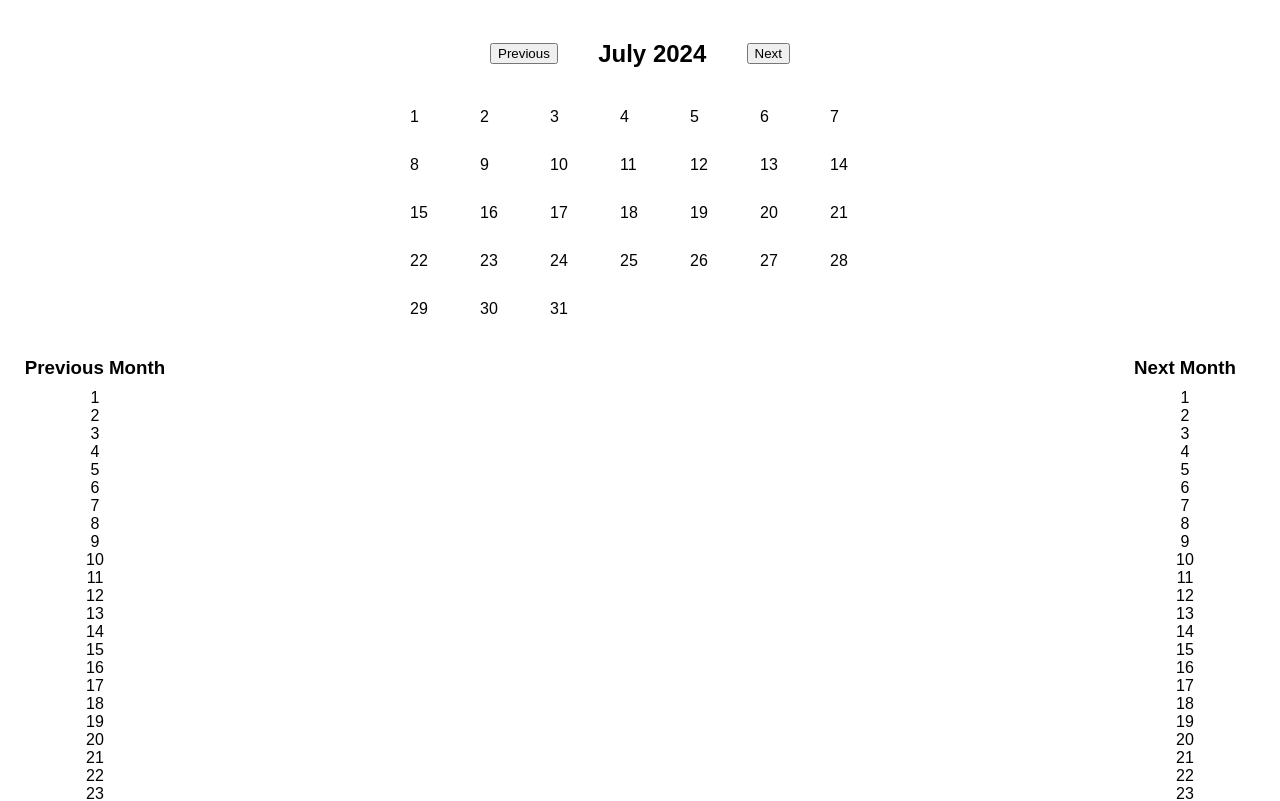
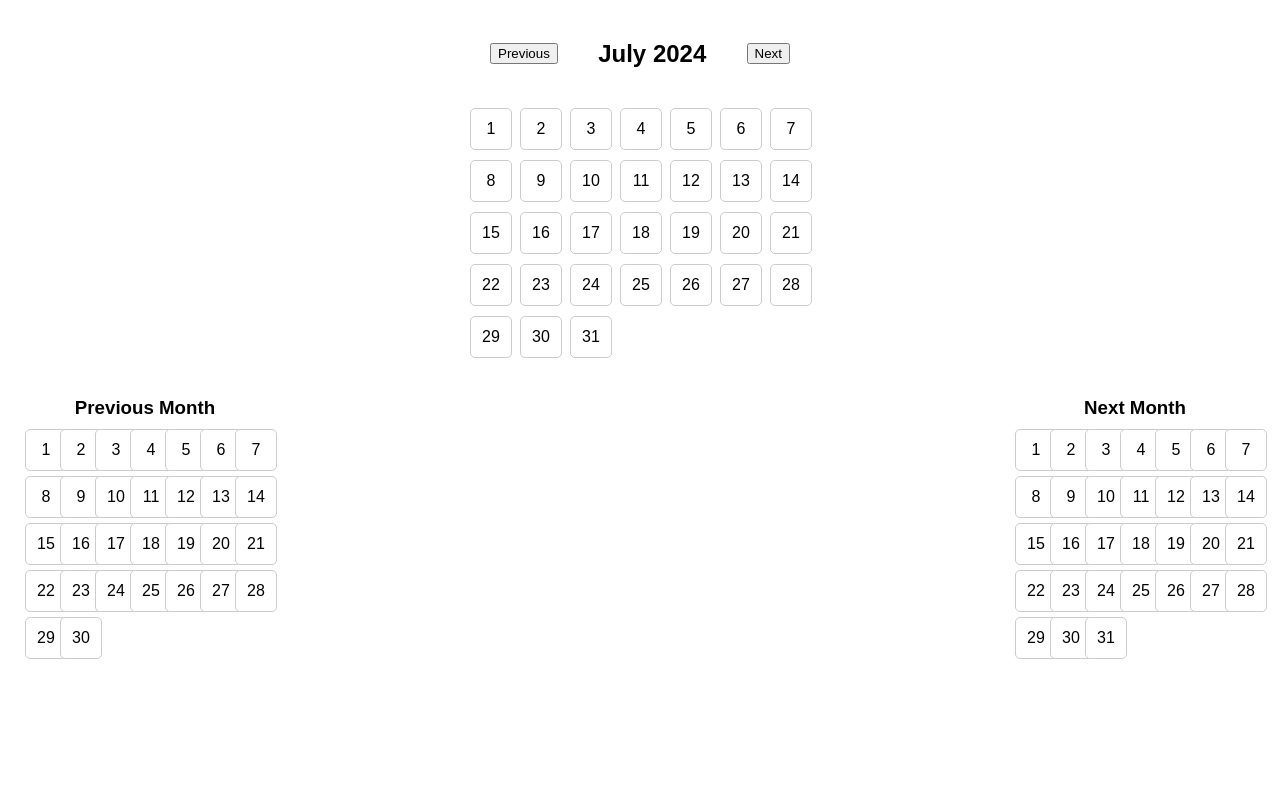
Before and after one commit to annie-uchiha/calendar-to-do-list, a React (Create React App) app in the folder calendar-to-do/: page / in a window 1280 px wide. Shown: the top 801 px of the page. Built offline with nearby package versions, Linux system fonts and the light colour scheme.

Commit message:
styling and functionalities

```diff
--- a/calendar-to-do/src/components/Calendar.js
+++ b/calendar-to-do/src/components/Calendar.js
@@ -23,14 +23,16 @@ const Calendar = () => {
   const addEvent = (date, event) => {
     setEvents((prevEvents) => ({
       ...prevEvents,
-      [date]: [...(prevEvents[date] || []), event],
+      [date]: [...(prevEvents[date] || []), { text: event, done: false }],
     }));
   };
 
   const toggleTaskDone = (date, index) => {
     setEvents((prevEvents) => {
       const newEvents = { ...prevEvents };
-      newEvents[date][index].done = !newEvents[date][index].done;
+      newEvents[date] = newEvents[date].map((event, i) =>
+        i === index ? { ...event, done: !event.done } : event
+      );
       return newEvents;
     });
   };
@@ -83,11 +85,15 @@ const Calendar = () => {
       <div className="mini-calendars">
         <div className="mini-calendar">
           <h3>Previous Month</h3>
-          {renderDays((currentMonth - 1 + 12) % 12, currentYear - (currentMonth === 0 ? 1 : 0))}
+          <div className="days-wrapper">
+            {renderDays((currentMonth - 1 + 12) % 12, currentYear - (currentMonth === 0 ? 1 : 0))}
+          </div>
         </div>
         <div className="mini-calendar">
           <h3>Next Month</h3>
-          {renderDays((currentMonth + 1) % 12, currentYear + (currentMonth === 11 ? 1 : 0))}
+          <div className="days-wrapper">
+            {renderDays((currentMonth + 1) % 12, currentYear + (currentMonth === 11 ? 1 : 0))}
+          </div>
         </div>
       </div>
 
--- a/calendar-to-do/src/components/EventPopup.js
+++ b/calendar-to-do/src/components/EventPopup.js
@@ -1,27 +1,53 @@
+// src/components/EventPopup.js
 import React, { useState } from 'react';
+import PropTypes from 'prop-types';
 import '../styles/EventPopup.scss';
 
-const EventPopup = ({ selectedDate, onClose, addEvent }) => {
-  const [event, setEvent] = useState('');
+const EventPopup = ({ date, events, onClose, onAddEvent, onToggleTask }) => {
+  const [newEvent, setNewEvent] = useState('');
 
   const handleAddEvent = () => {
-    addEvent(selectedDate, event);
-    onClose();
+    if (newEvent.trim()) {
+      onAddEvent(newEvent);
+      setNewEvent('');
+    }
   };
 
   return (
-    <div className="popup-wrapper">
-      <h2>Add Event</h2>
-      <input
-        type="text"
-        value={event}
-        onChange={(e) => setEvent(e.target.value)}
-        placeholder="Event"
-      />
-      <button onClick={handleAddEvent}>Add</button>
-      <button onClick={onClose}>Close</button>
+    <div className="event-popup">
+      <div className="popup-content">
+        <h2>Events on {date}</h2>
+        <ul>
+          {events && events.map((event, index) => (
+            <li key={index} className={event.done ? 'done' : ''}>
+              <span onClick={() => onToggleTask(index)}>{event.text}</span>
+            </li>
+          ))}
+        </ul>
+        <input
+          type="text"
+          value={newEvent}
+          onChange={(e) => setNewEvent(e.target.value)}
+          placeholder="Add a new event"
+        />
+        <button onClick={handleAddEvent}>Add Event</button>
+        <button onClick={onClose}>Close</button>
+      </div>
     </div>
   );
 };
 
+EventPopup.propTypes = {
+  date: PropTypes.string.isRequired,
+  events: PropTypes.arrayOf(
+    PropTypes.shape({
+      text: PropTypes.string,
+      done: PropTypes.bool,
+    })
+  ).isRequired,
+  onClose: PropTypes.func.isRequired,
+  onAddEvent: PropTypes.func.isRequired,
+  onToggleTask: PropTypes.func.isRequired,
+};
+
 export default EventPopup;
--- a/calendar-to-do/src/components/TaskPopup.js
+++ b/calendar-to-do/src/components/TaskPopup.js
@@ -1,4 +1,3 @@
-// src/components/TaskPopup.js
 import React, { useState } from 'react';
 import PropTypes from 'prop-types';
 import '../styles/TaskPopup.css';
--- a/calendar-to-do/src/styles/Calendar.scss
+++ b/calendar-to-do/src/styles/Calendar.scss
@@ -15,7 +15,7 @@
   .days-wrapper {
     display: grid;
     grid-template-columns: repeat(7, 40px);
-    gap: 30px;
+    gap: 10px;
     margin-bottom: 20px;
   }
 
@@ -29,15 +29,15 @@
     display: flex;
     flex-direction: column;
     align-items: center;
-    width: 150px;
+    width: 250px;
   }
 
   .mini-calendar h3 {
     margin-bottom: 10px;
   }
 
-  .mini-calendar .day-wrapper {
-    width: 30px;
-    height: 30px;
-    font-size: 12px;
+  .mini-calendar .days-wrapper {
+    display: grid;
+    grid-template-columns: repeat(7, 30px);
+    gap: 5px;
   }
--- a/calendar-to-do/src/styles/CalendarDay.scss
+++ b/calendar-to-do/src/styles/CalendarDay.scss
@@ -1,11 +1,15 @@
-.day-wrapper {
-    background-color: rgb(230, 196, 24);
-    border-radius: 15px;
-    padding: 10px;
-    position: relative;
+.calendar-day {
+    width: 40px;
+    height: 40px;
+    display: flex;
+    align-items: center;
+    justify-content: center;
+    background-color: #fff;
+    border: 1px solid #ccc;
+    border-radius: 5px;
     cursor: pointer;
+  }
 
-    &.has-event {
-      box-shadow: 0 0 10px 2px red;
-    }
+  .calendar-day.has-event {
+    background-color: rgb(255, 38, 0);
   }
--- a/calendar-to-do/src/styles/EventPopup.scss
+++ b/calendar-to-do/src/styles/EventPopup.scss
@@ -1,10 +1,58 @@
-.popup-wrapper {
+// src/styles/EventPopup.scss
+.event-popup {
     position: fixed;
     top: 50%;
     left: 50%;
     transform: translate(-50%, -50%);
     background: white;
     padding: 20px;
-    border: 1px solid black;
+    box-shadow: 0 2px 10px rgba(0, 0, 0, 0.1);
     z-index: 1000;
   }
+
+  .popup-content {
+    display: flex;
+    flex-direction: column;
+    align-items: center;
+  }
+
+  .popup-content h2 {
+    margin-bottom: 20px;
+  }
+
+  .popup-content ul {
+    list-style: none;
+    padding: 0;
+    margin: 0 0 20px 0;
+    width: 100%;
+  }
+
+  .popup-content ul li {
+    display: flex;
+    justify-content: space-between;
+    padding: 10px;
+    border: 1px solid #ddd;
+    margin-bottom: 10px;
+    cursor: pointer;
+  }
+
+  .popup-content ul li.done {
+    text-decoration: line-through;
+    color: grey;
+  }
+
+  .popup-content input {
+    margin-bottom: 10px;
+    padding: 10px;
+    width: 100%;
+    border: 1px solid #ddd;
+  }
+
+  .popup-content button {
+    margin: 5px;
+    padding: 10px;
+    border: none;
+    background: #007bff;
+    color: white;
+    cursor: pointer;
+  }
```
